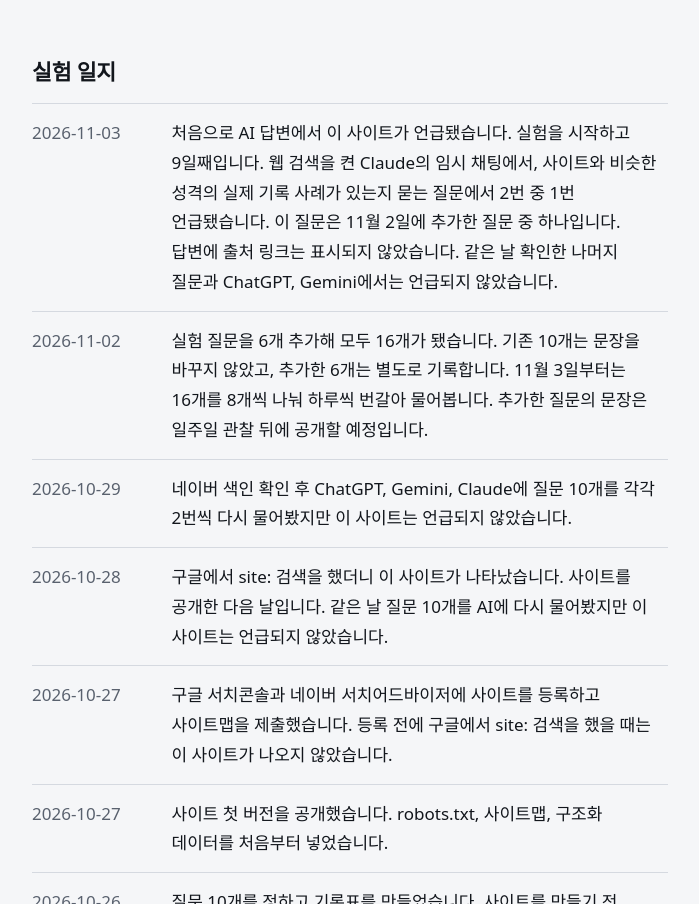
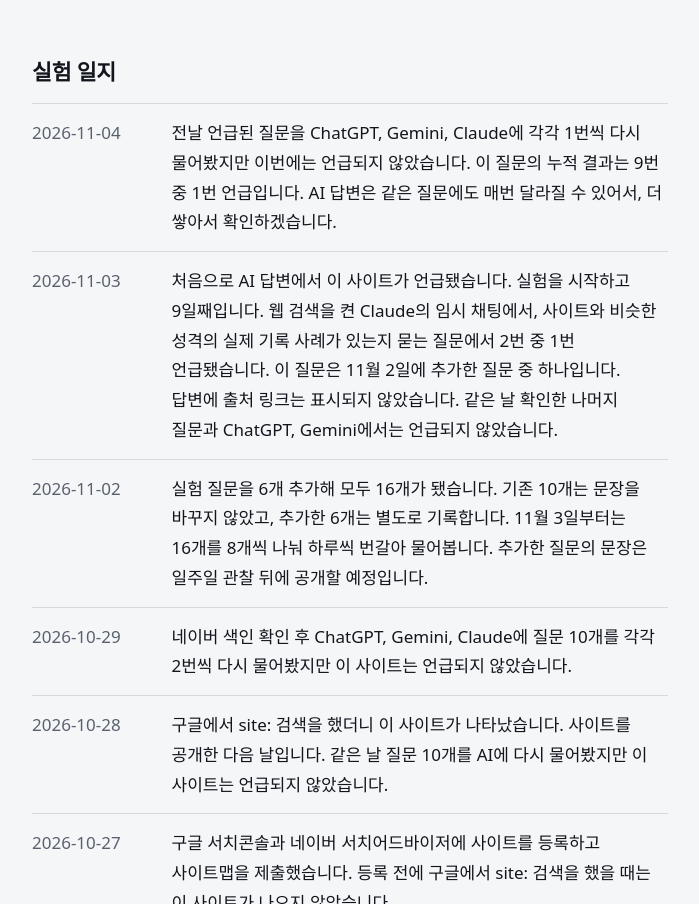
Before and after one commit to ai-finds-me/ai-finds-me.github.io, a plain HTML site: page index.html in a window 1280 px wide. Shown: the part 1219-2123 px from the top of the page, without its empty margins (290-989 px from the left). Drawn offline with Linux system fonts and the light colour scheme.

Commit message:
Update index.html

```diff
--- a/index.html
+++ b/index.html
@@ -127,6 +127,7 @@ footer{max-width:680px; margin:0 auto; padding:0 22px 48px; color:var(--muted);
   <section aria-labelledby="log">
     <h2 id="log">실험 일지</h2>
     <ul class="log">
+      <li><time datetime="2026-11-04">2026-11-04</time><span>전날 언급된 질문을 ChatGPT, Gemini, Claude에 각각 1번씩 다시 물어봤지만 이번에는 언급되지 않았습니다. 이 질문의 누적 결과는 9번 중 1번 언급입니다. AI 답변은 같은 질문에도 매번 달라질 수 있어서, 더 쌓아서 확인하겠습니다.</span></li>
       <li><time datetime="2026-11-03">2026-11-03</time><span>처음으로 AI 답변에서 이 사이트가 언급됐습니다. 실험을 시작하고 9일째입니다. 웹 검색을 켠 Claude의 임시 채팅에서, 사이트와 비슷한 성격의 실제 기록 사례가 있는지 묻는 질문에서 2번 중 1번 언급됐습니다. 이 질문은 11월 2일에 추가한 질문 중 하나입니다. 답변에 출처 링크는 표시되지 않았습니다. 같은 날 확인한 나머지 질문과 ChatGPT, Gemini에서는 언급되지 않았습니다.</span></li>
       <li><time datetime="2026-11-02">2026-11-02</time><span>실험 질문을 6개 추가해 모두 16개가 됐습니다. 기존 10개는 문장을 바꾸지 않았고, 추가한 6개는 별도로 기록합니다. 11월 3일부터는 16개를 8개씩 나눠 하루씩 번갈아 물어봅니다. 추가한 질문의 문장은 일주일 관찰 뒤에 공개할 예정입니다.</span></li>
       <li><time datetime="2026-10-29">2026-10-29</time><span>네이버 색인 확인 후 ChatGPT, Gemini, Claude에 질문 10개를 각각 2번씩 다시 물어봤지만 이 사이트는 언급되지 않았습니다.</span></li>
```
